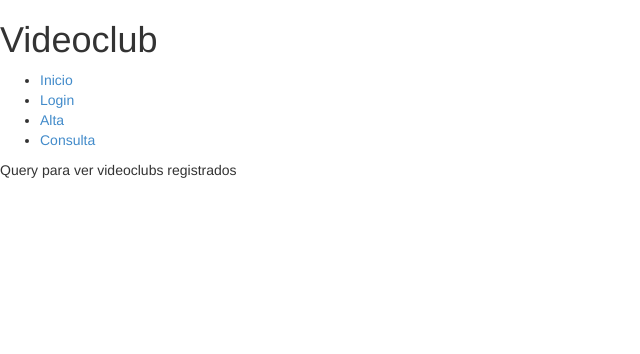
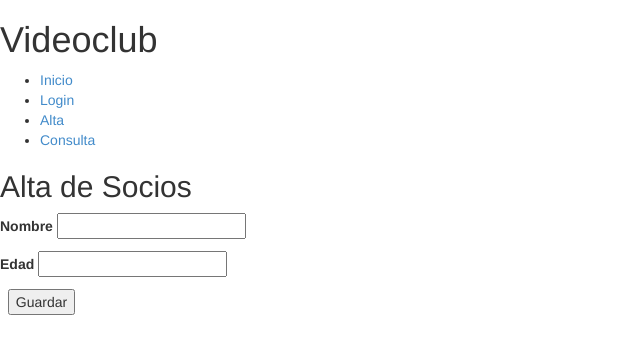
Before and after one commit to Sascuash/ISI-videoclub, a PHP site: page /alta.php in a window 1280 px wide. Shown: the top 354 px of the page, without its empty margins (0-640 px from the left). Run offline with PHP 8.4, Linux system fonts and the light colour scheme.

Commit message:
Formulario alta

```diff
--- a/alta.php
+++ b/alta.php
@@ -1,4 +1,19 @@
 <? include ("header.php"); ?>
 
- 		<?php echo '<p>Query para ver videoclubs registrados</p>'; ?>
+ 		<h2>Alta de Socios</h2>
+ 		<form>
+ 			<p>
+ 				<label>Nombre</label>
+ 				<input type="text" name="txtSocio" value="" id="txtSocio"/>
+ 			</p>
+ 			<p>
+ 				<label>Edad</label>
+ 				<input type="text" name="txtEdad" value="" id="txtEdad"/>
+ 			</p>
+ 			<p>
+ 				<label>&nbsp;</label>
+ 				<input type="submit" value="Guardar" id="btnEnviar" name="btnEnviar"/>
+ 			</p>
+ 		</form>
+
 <? include ("footer.php"); ?>
```
